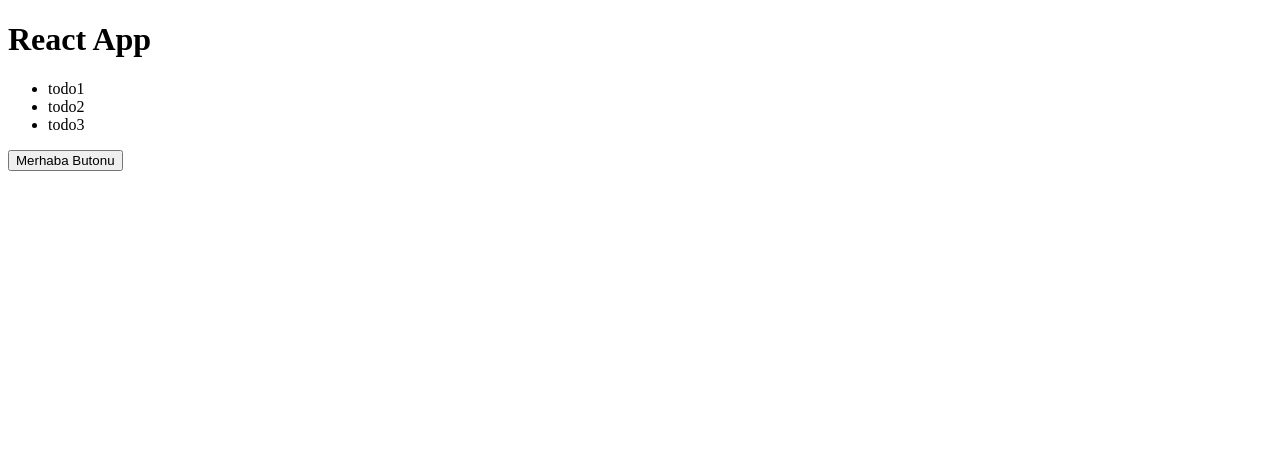
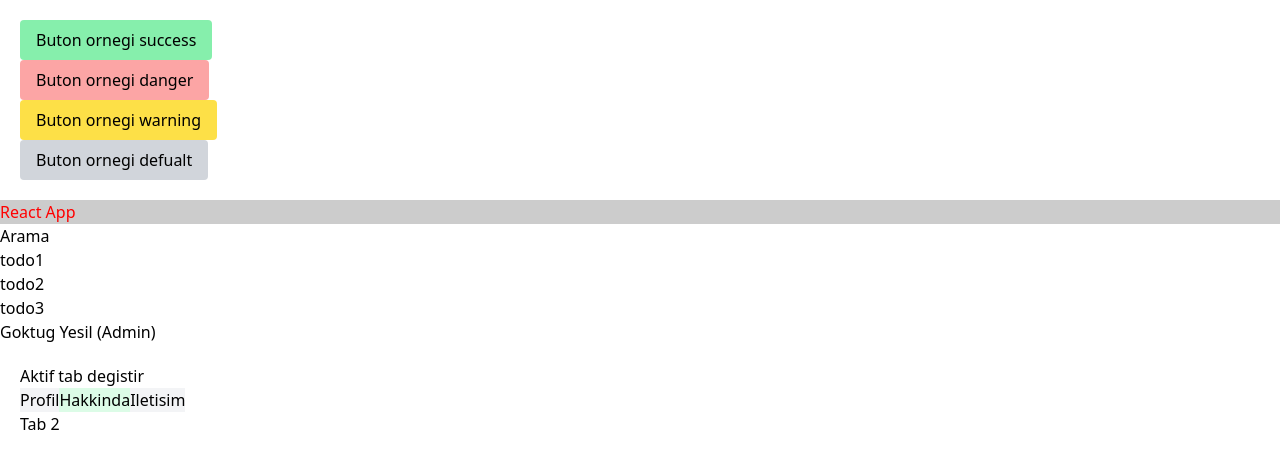
Before and after one commit to GoktugYesi/react-starter-kit, a React (Create React App) app: page / in a window 1280 px wide. Shown: the top 468 px of the page. Built offline with nearby package versions, Linux system fonts and the light colour scheme.

Commit message:
Component - Props - useState

```diff
--- a/package.json
+++ b/package.json
@@ -7,6 +7,7 @@
     "@testing-library/react": "^13.4.0",
     "@testing-library/user-event": "^13.5.0",
     "bootstrap": "^5.2.3",
+    "classnames": "^2.3.2",
     "react": "^18.2.0",
     "react-bootstrap": "^2.7.2",
     "react-dom": "^18.2.0",
--- a/src/App.js
+++ b/src/App.js
@@ -1,10 +1,8 @@
-import { createElement, Fragment } from 'react';
+import { createElement, Fragment, useState } from 'react';
+import './tailwind.css'
+import Button from './components/Button';
+import Tab from './components/Tab'
 
-import './style.scss'
-
-function Button(props) {
-  return <button>{props.text}</button>
-}
 
 function App() {
   //JSX olmasaydi
@@ -15,8 +13,10 @@ function App() {
   const name = 'Goktug';
   const surname = 'Yeşil';
 
+  const [activeTab, setActiveTab] = useState(1)
+
   // import { createElement } from 'react'; //bu importu yukarda yaptik
-
+/*
   const h1 = createElement('h1', null, 'React App');
   const ul = createElement('ul', null, todos.map((todo) => createElement('li', null, todo)));
   const button = createElement(Button, {
@@ -26,15 +26,19 @@ function App() {
     className: 'test',
     id: 'main'
   }, h1, ul, button)
-
+*/
 
   //JSX ile
   //camelCase
   // Fragment yerine <> </> kullanilabilir  // import { Fragment } from 'react';
   return (
     <Fragment id='main' className='test'>
-      <Button text='Merhaba Butonu' />
-
+      <div style={{padding:20}}>
+      <Button text="Buton ornegi" variant="success"/>
+      <Button text="Buton ornegi" variant="danger"/>
+      <Button text="Buton ornegi" variant="warning"/>
+      <Button text="Buton ornegi" />
+      </div>
       <h1 style={{color: 'red', backgroundColor: '#ccc'}} tabIndex="1">React App</h1>
       <label htmlFor='search' tabIndex="3" onClick={searchFunction}>Arama</label>
       <input type="text" id='search' tabIndex="2"/>
@@ -45,6 +49,17 @@ function App() {
         ))}
       </ul>
       {name + ' ' + surname === 'Goktug Yeşil'  ? <h1>Goktug Yesil (Admin)</h1> : name + ' ' + surname}
+
+      <div style={{padding: 20}}>
+        <button onClick={() => setActiveTab(2)}>
+          Aktif tab degistir
+        </button>
+        <Tab activeTab={activeTab}>
+          <Tab.Panel title="Profil">Tab 1</Tab.Panel>
+          <Tab.Panel title="Hakkinda">Tab 2</Tab.Panel>
+          <Tab.Panel title="Iletisim">Tab 3</Tab.Panel>
+        </Tab>
+      </div>
     </Fragment>
   );
 
--- /dev/null
+++ b/src/components/Button.js
@@ -0,0 +1,15 @@
+import classNames from 'classnames';
+
+function Button({text, variant = 'defualt'}) {
+    return (
+        <button className={classNames({
+            "p-4 h-10 flex items-center rounded": true,
+            "bg-gray-300": variant === 'defualt',
+            "bg-green-300": variant === 'success',
+            "bg-red-300": variant === 'danger',
+            "bg-yellow-300": variant === 'warning',
+        })}>{text} {variant}</button>
+    )
+}
+
+export default Button;
--- /dev/null
+++ b/src/components/Tab.js
@@ -0,0 +1,36 @@
+import {useEffect, useState} from 'react'
+
+function Tab({children, activeTab}) {
+    const [active, setActive] = useState(activeTab)
+
+   useEffect(() => {
+        setActive(activeTab)
+   }, [activeTab])
+
+    return (
+        <div>
+            <nav>
+                {children.map((tab, index) =>
+                <button
+                onClick={() => setActive(index)}
+                className={active === index ? 'bg-green-100' : 'bg-gray-100'}
+                key={index}
+                >
+                    {tab.props.title}
+                </button>)}
+            </nav>
+            {children[active]}
+        </div>
+    )
+}
+
+Tab.Panel = function ({children, title}) {
+    return(
+        <div>
+            {children}
+        </div>
+    )
+
+}
+
+export default Tab
```
Also changed, not shown: 1 other file (tests, documents, lock files or other folders).
